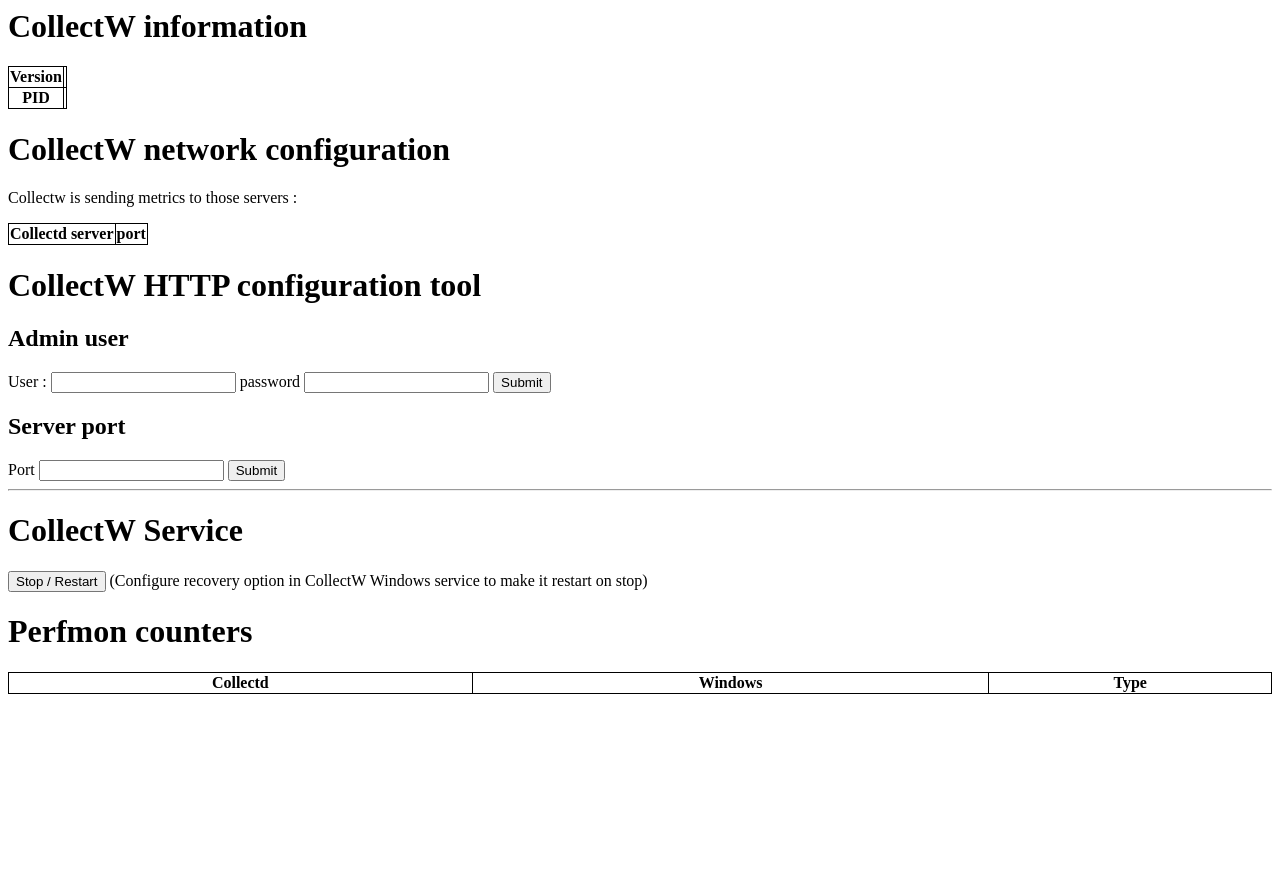
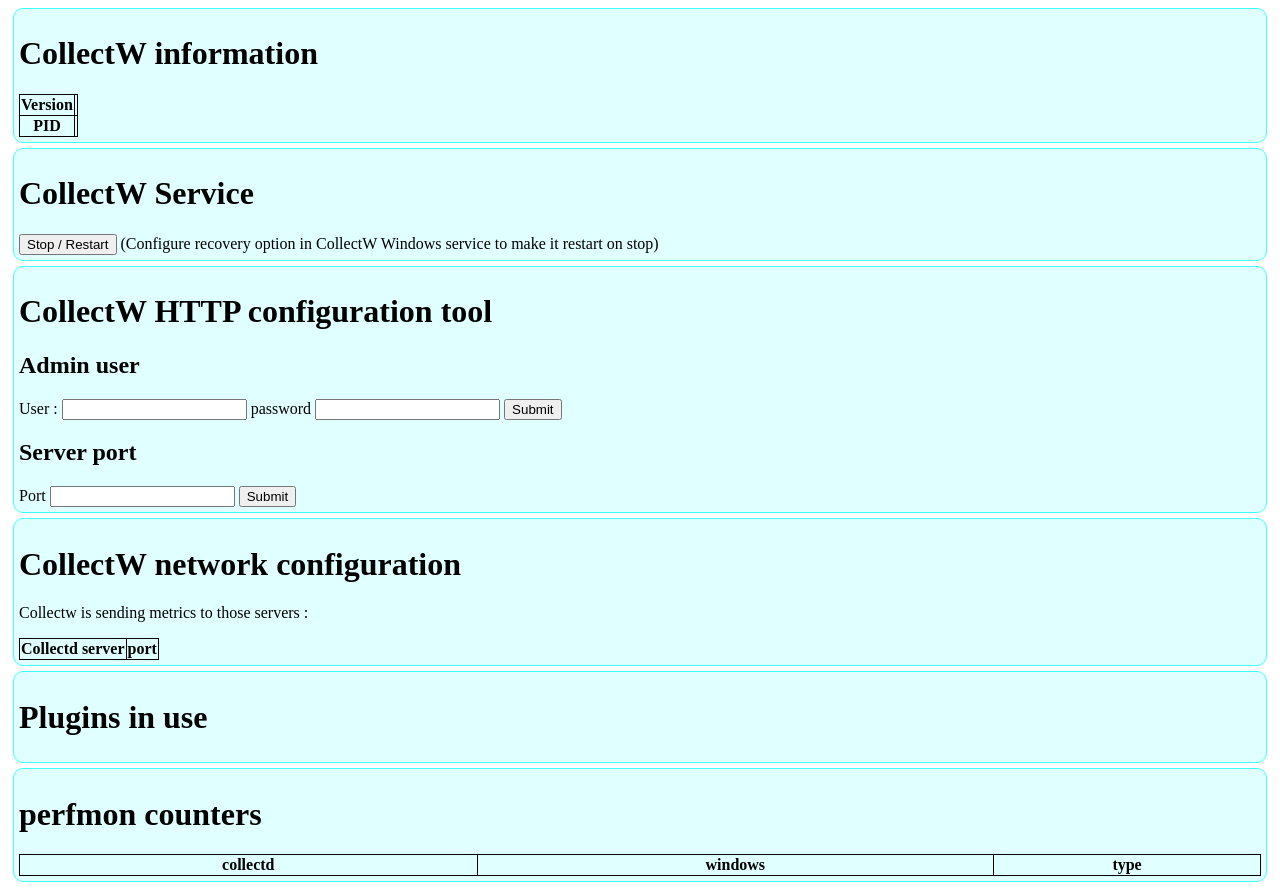
Before and after one commit to perfwatcher/collectm, a website: page frontend/index.html in a window 1280 px wide. Before the commit the page ends 800 px from the top, so only its background shows below. Drawn offline with Linux system fonts and the light colour scheme; no server answers.

Commit message:
UI : show the loaded plugins list

```diff
--- a/frontend/collectw.css
+++ b/frontend/collectw.css
@@ -7,6 +7,16 @@
 	border: 1px solid black;
 }
 
+div.configuration_block {
+	background-color: #E0FFFF;
+	border: 1px solid #40FFFF;
+	margin: 5px;
+	padding: 5px;
+	-moz-border-radius: 10px;
+	-webkit-border-radius: 10px;
+	border-radius: 10px;
+}
+
 #perfmon_counters__list {
 	width: 100%;
 }
--- a/frontend/index.html
+++ b/frontend/index.html
@@ -39,6 +39,11 @@
 						$('<tr><td>'+n.host+'</td><td>'+n.port+'</td></tr>').appendTo('#collectd_network__servers');
 					});
 				});
+				$.getJSON('/loaded_plugins_list', function(data) {
+					$(data).each(function(i,n) {
+						$('<li>'+n+'</li>').appendTo('#collectw_plugins__loaded');
+					});
+				});
 				$.getJSON('/httpconfig/port', function(data) {
 					$('#collectw_httpconfig__port').val(data.collectwHTTPPort);
 				});
@@ -61,21 +66,18 @@
 		</script>
 	</head>
 	<body>
-		<div id="block_information">
+		<div id="block_information" class="configuration_block">
 			<h1>CollectW information</h1>
 			<table>
 				<tr><th>Version</th><td><span id="version" /></td></tr>
 				<tr><th>PID</th><td><span id="collectw_pid" /></td></tr>
 			</table>
 		</div>
-		<div id="block_collectd_network">
-			<h1>CollectW network configuration</h1>
-			<p>Collectw is sending metrics to those servers :</p>
-			<table id="collectd_network__servers">
-				<tr><th>Collectd server</th><th>port</th></tr>
-			</table>
+		<div id="block_action" class="configuration_block">
+			<h1>CollectW Service</h1>
+			<input type="submit" name="submit__process__stop" id="submit__process__stop" value="Stop / Restart" /> <span>(Configure recovery option in CollectW Windows service to make it restart on stop)</span>
 		</div>
-		<div id="block_collectw_httpconfig">
+		<div id="block_collectw_httpconfig" class="configuration_block">
 			<h1>CollectW HTTP configuration tool</h1>
 			<h2>Admin user</h2>
 			<span>User :</span> <span><input type="text" name="collectw_httpconfig__user" id="collectw_httpconfig__user" /></span>
@@ -85,15 +87,22 @@
 			<span>Port</span> <span><input type="text" name="port" id="collectw_httpconfig__port" /></span>
 			<input type="submit" name="submit__collectw_httpconfig__port" id="submit__collectw_httpconfig__port" />
 		</div>
-		<hr />
-		<div id="block_action">
-			<h1>CollectW Service</h1>
-			<input type="submit" name="submit__process__stop" id="submit__process__stop" value="Stop / Restart" /> <span>(Configure recovery option in CollectW Windows service to make it restart on stop)</span>
+		<div id="block_collectd_network" class="configuration_block">
+			<h1>CollectW network configuration</h1>
+			<p>Collectw is sending metrics to those servers :</p>
+			<table id="collectd_network__servers">
+				<tr><th>Collectd server</th><th>port</th></tr>
+			</table>
 		</div>
-		<div id="block_perfmon_counters">
-			<h1>Perfmon counters</h1>
+		<div id="block_collectw_plugins" class="configuration_block">
+			<h1>Plugins in use</h1>
+			<ul id="collectw_plugins__loaded">
+			</ul>
+		</div>
+		<div id="block_perfmon_counters" class="configuration_block">
+			<h1>perfmon counters</h1>
 			<table id="perfmon_counters__list" border="1">
-				<tr><th>Collectd</th><th>Windows</th><th>Type</th></tr>
+				<tr><th>collectd</th><th>windows</th><th>type</th></tr>
 			</table>
 		</div>
 	</body>
```
Also changed, not shown: src/httpconfig.js (+9 -0 lines).
